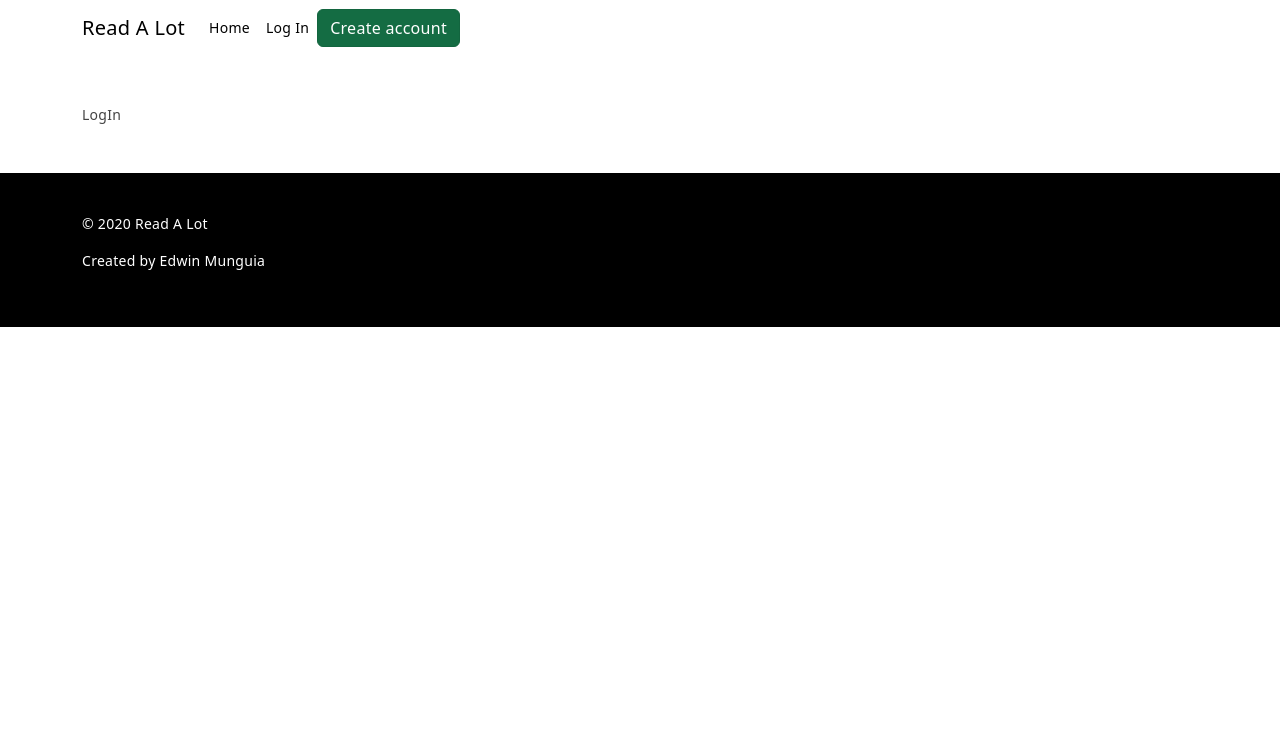
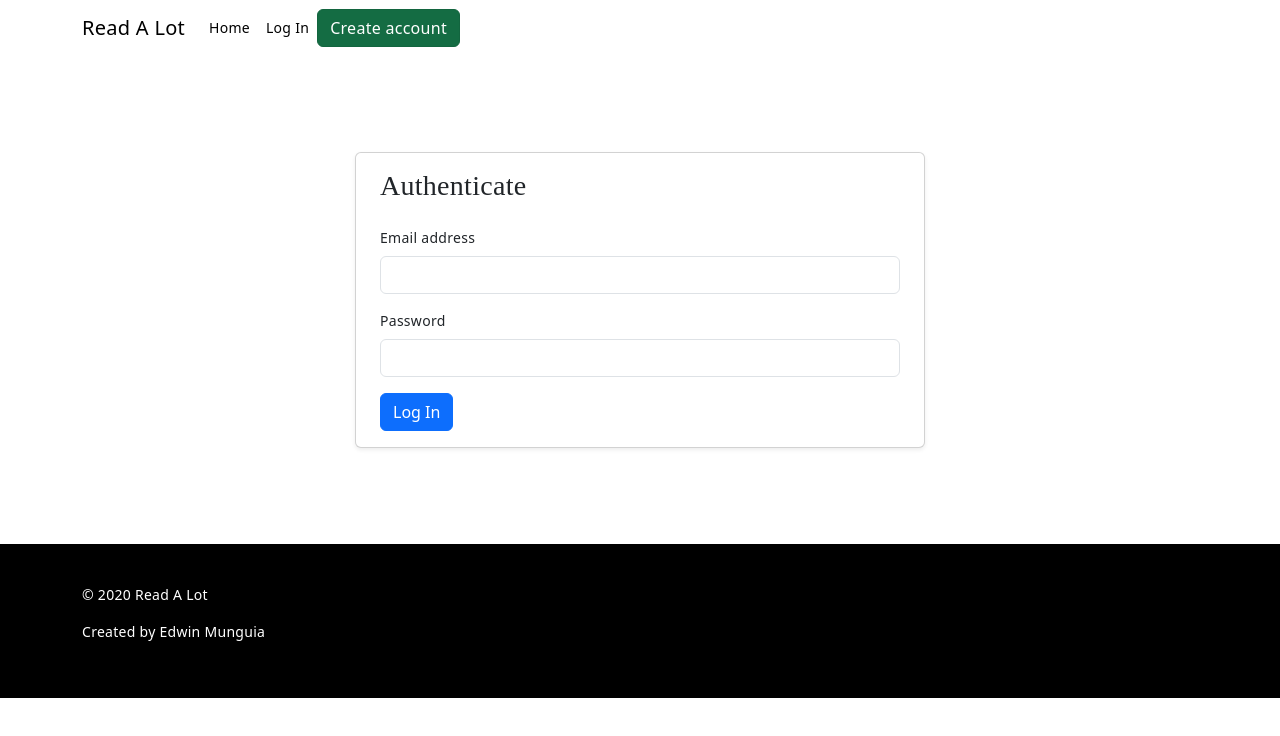
Before and after one commit to edwinmunguia/readalot-challenge, a React (Create React App) app in the folder client/: page /login in a window 1280 px wide. Shown: the top 736 px of the page. Built offline with nearby package versions, Linux system fonts and the light colour scheme.

Commit message:
Log in and sign up forms were added

```diff
--- a/client/package.json
+++ b/client/package.json
@@ -9,6 +9,7 @@
     "@testing-library/user-event": "^7.1.2",
     "bootstrap": "5.0.0-alpha1",
     "firebase": "^7.17.2",
+    "formik": "^2.1.5",
     "popper.js": "^1.16.1",
     "prop-types": "^15.7.2",
     "react": "^16.13.1",
--- a/client/src/views/LogIn.js
+++ b/client/src/views/LogIn.js
@@ -1,7 +1,84 @@
 import React from "react";
+import { useFormik } from "formik";
 
-const LogIn = ()=> {
-    return <div>LogIn</div>;
-}
+const LogIn = () => {
+  const validate = (values) => {
+    const errors = {};
+
+    //Let's valiate the email
+    if (!values.email) {
+      errors.email = "Required";
+    } else if (
+      !/^[A-Z0-9._%+-]+@[A-Z0-9.-]+\.[A-Z]{2,4}$/i.test(values.email)
+    ) {
+      errors.email = "Invalid email address";
+    }
+
+    //Check for the password
+    if (!values.password) {
+      errors.password = "Required";
+    } else if (values.password.length < 6) {
+      errors.password = "Password must be at least 6 characters long";
+    }
+
+    return errors;
+  };
+
+  const formik = useFormik({
+    initialValues: {
+      email: "",
+      password: "",
+    },
+    validate,
+    onSubmit: (value) => {
+      alert(value);
+    },
+  });
+
+  return (
+    <div className="login row justify-content-center">
+      <div className="col-11 col-md-6 card shadow-sm py-3 px-4 my-5">
+        <h3 className="mb-4">Authenticate</h3>
+        <form onSubmit={formik.handleSubmit}>
+          <div className="mb-3">
+            <label htmlFor="email" className="form-label">
+              Email address
+            </label>
+            <input
+              type="email"
+              className="form-control"
+              id="email"
+              name="email"
+              onChange={formik.handleChange}
+              value={formik.values.email}
+            />
+            {formik.errors.email && (
+              <div className="invalid-feedback">{formik.errors.email}</div>
+            )}
+          </div>
+          <div className="mb-3">
+            <label htmlFor="password" className="form-label">
+              Password
+            </label>
+            <input
+              type="password"
+              className="form-control"
+              id="password"
+              name="password"
+              onChange={formik.handleChange}
+              value={formik.values.password}
+            />
+            {formik.errors.password && (
+              <div className="invalid-feedback">{formik.errors.password}</div>
+            )}
+          </div>
+          <button type="submit" className="btn btn-primary">
+            Log In
+          </button>
+        </form>
+      </div>
+    </div>
+  );
+};
 
 export default LogIn;
--- a/client/src/views/SignUp.js
+++ b/client/src/views/SignUp.js
@@ -1,7 +1,130 @@
 import React from "react";
 
-const SignUp = ()=> {
-    return (<div>SignUp</div>);
-}
+const SignUp = () => {
+  const validate = (values) => {
+    const errors = {};
+
+    //Validate the username
+    if (!values.username) {
+      errors.username = "Required";
+    } else if (!/^([A-Z][\w]+){3,15}$/i.test(values.username)) {
+      errors.username =
+        "Username must be at least 3 characters long. Must be alpha-numeric and can contain underscores (_)";
+    }
+
+    //Let's valiate the email
+    if (!values.email) {
+      errors.email = "Required";
+    } else if (
+      !/^[A-Z0-9._%+-]+@[A-Z0-9.-]+\.[A-Z]{2,4}$/i.test(values.email)
+    ) {
+      errors.email = "Invalid email address";
+    }
+
+    //Check for the password
+    if (!values.password) {
+      errors.password = "Required";
+    } else if (values.password.length < 6) {
+      errors.password = "Password must be at least 6 characters long";
+    }
+
+    //Check for the password
+    if (!values.repeatPassword || values.repeatPassword !== values.password) {
+        errors.repeatPassword = "The password must be the same";
+      }
+
+    return errors;
+  };
+
+  const formik = useFormik({
+    initialValues: {
+      username: "",
+      email: "",
+      password: "",
+      repeatPassword: "",
+    },
+    validate,
+    onSubmit: (value) => {
+      alert(value);
+    },
+  });
+
+  return (
+    <div className="login row justify-content-center">
+      <div className="col-11 col-md-6 card shadow-sm py-3 px-4 my-5">
+        <h3 className="mb-4">Authenticate</h3>
+        <form onSubmit={formik.handleSubmit}>
+          <div className="mb-3">
+            <label htmlFor="email" className="form-label">
+              Username
+            </label>
+            <input
+              type="email"
+              className="form-control"
+              id="email"
+              name="email"
+              onChange={formik.handleChange}
+              value={formik.values.username}
+            />
+            {formik.errors.email && (
+              <div className="invalid-feedback">{formik.errors.email}</div>
+            )}
+          </div>
+          <div className="mb-3">
+            <label htmlFor="email" className="form-label">
+              Email address
+            </label>
+            <input
+              type="email"
+              className="form-control"
+              id="email"
+              name="email"
+              onChange={formik.handleChange}
+              value={formik.values.email}
+            />
+            {formik.errors.email && (
+              <div className="invalid-feedback">{formik.errors.email}</div>
+            )}
+          </div>
+          <div className="mb-3">
+            <label htmlFor="password" className="form-label">
+              Password
+            </label>
+            <input
+              type="password"
+              className="form-control"
+              id="password"
+              name="password"
+              onChange={formik.handleChange}
+              value={formik.values.password}
+            />
+            {formik.errors.password && (
+              <div className="invalid-feedback">{formik.errors.password}</div>
+            )}
+          </div>
+          <div className="mb-3">
+            <label htmlFor="password" className="form-label">
+              Repeat Password
+            </label>
+            <input
+              type="password"
+              className="form-control"
+              id="repeatPassword"
+              name="repeatPassword"
+              onChange={formik.handleChange}
+              value={formik.values.repeatPassword}
+            />
+            {formik.errors.password && (
+              <div className="invalid-feedback">{formik.errors.password}</div>
+            )}
+          </div>
+          <button type="submit" className="btn btn-primary">
+            Log In
+          </button>
+        </form>
+      </div>
+    </div>
+  );
+};
 
 export default SignUp;
```
Also changed, not shown: 1 other file (tests, documents, lock files or other folders).
